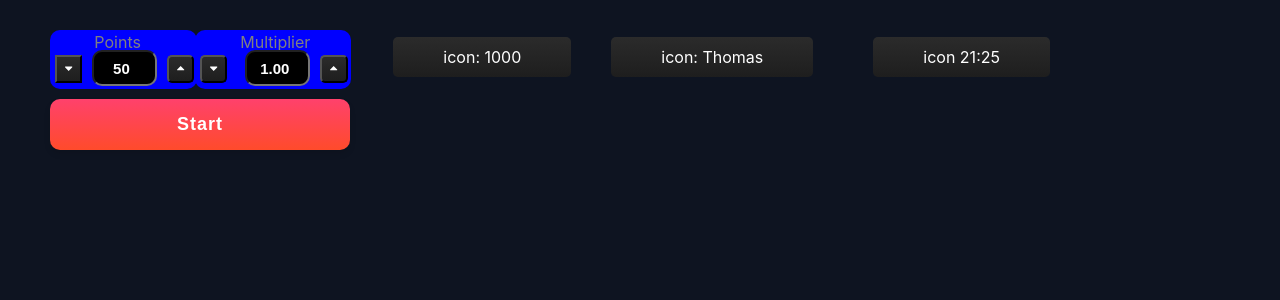
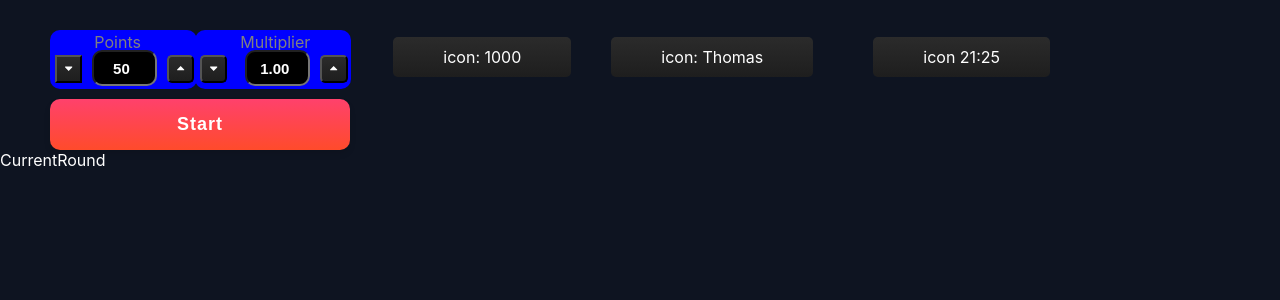
Before and after one commit to probablypenera007/guessnumber_frontend, a React (Create React App) app: page / in a window 1280 px wide. Shown: the top 300 px of the page. Built offline with nearby package versions, Linux system fonts and the light colour scheme.

Commit message:
SpeedSlider created

```diff
--- a/src/components/App/App.tsx
+++ b/src/components/App/App.tsx
@@ -1,10 +1,11 @@
 import React from 'react';
 
 import PlayerInput from '../PlayerInput/PlayerInput';
-
+import CurrentRound from '../CurrentRound/CurrentRound';
 
 //Internal imports
 import Style from './App.module.css';
+
 
 
 const handleSubmit = (points: number, multiplier: number) => {
@@ -17,6 +18,7 @@ function App() {
      <PlayerInput
      onSubmit={handleSubmit}
      />
+     <CurrentRound/>
     </div>
   );
 }
```
Also changed, not shown: src/components/SpeedSlider/SpeedSlider.module.css (added), src/components/SpeedSlider/SpeedSlider.tsx (added).
